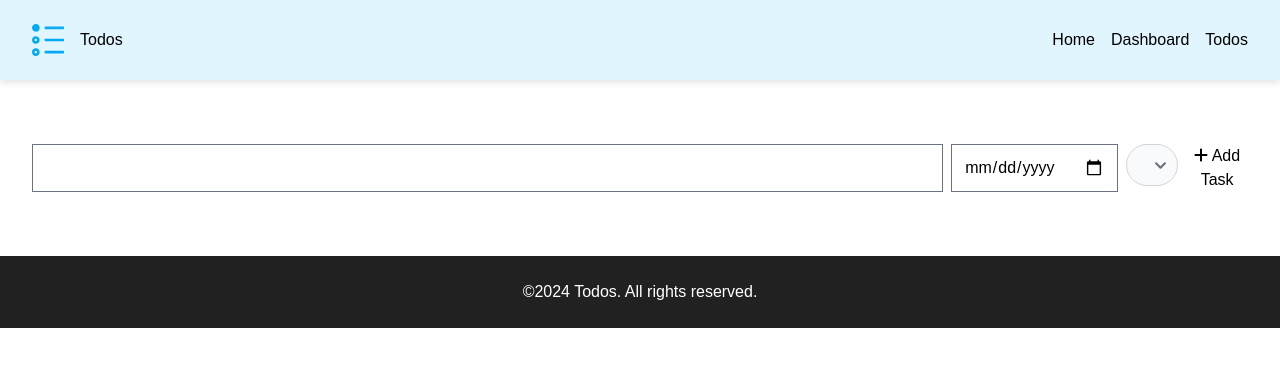
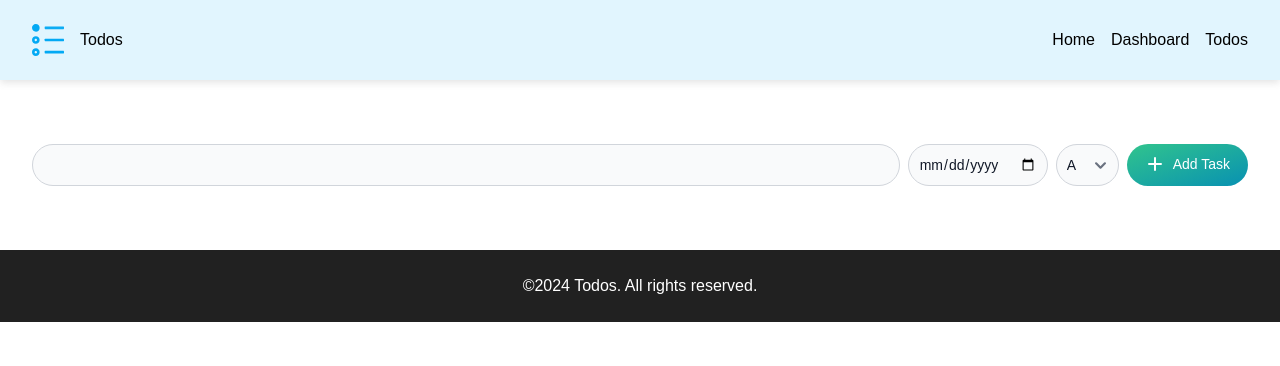
Before and after one commit to manikant-codes/node-projects, a React (Create React App) app in the folder frontend/: page /admin/todos in a window 1280 px wide. Shown: the top 366 px of the page. Built offline with nearby package versions, Linux system fonts and the light colour scheme; no server answers.

Commit message:
completed crud

```diff
--- a/frontend/src/components/common/PrioritySelect.jsx
+++ b/frontend/src/components/common/PrioritySelect.jsx
@@ -1,22 +1,28 @@
-import React, { useState } from "react";
-import styles from "../../styles/common/prioritySelect.module.css";
 import { Select } from "flowbite-react";
+import React, { useEffect, useState } from "react";
 
-function PrioritySelect({ selected, onChange }) {
-  const [priority, setPriority] = useState(selected?.toLowerCase() || "a");
+function PrioritySelect({ selected, onChange, ...others }) {
+  const [priority, setPriority] = useState("a");
+
+  useEffect(() => {
+    setPriority(selected?.toLowerCase() || "a");
+  }, [selected]);
 
   function handleChange(e) {
     setPriority(e.target.value);
+    if (onChange) {
+      onChange(e);
+    }
   }
 
   return (
     <Select
       name="priority"
       id="priority"
-      className="[&>div>select]:rounded-full"
-      // className={styles.prioritySelect}
+      className={`[&>div>select]:rounded-full ${others.className}`}
       value={priority}
       onChange={handleChange}
+      {...others}
     >
       <option value="a">A</option>
       <option value="b">B</option>
--- a/frontend/src/components/todos/AddTask.jsx
+++ b/frontend/src/components/todos/AddTask.jsx
@@ -1,6 +1,6 @@
-import { faAdd } from "@fortawesome/free-solid-svg-icons";
-import { FontAwesomeIcon } from "@fortawesome/react-fontawesome";
+import { Button, TextInput } from "flowbite-react";
 import React from "react";
+import { HiPlus } from "react-icons/hi";
 import { addTaskToState } from "../../helpers/tasksHelper";
 import { addTask } from "../../services/apiServices";
 import styles from "../../styles/todos/addTask.module.css";
@@ -21,7 +21,7 @@ function AddTask({ tasks, setTasks }) {
 
     const result = await addTask({
       task,
-      dueDate,
+      dueDate: new Date(dueDate),
       priority,
     });
 
@@ -36,12 +36,25 @@ function AddTask({ tasks, setTasks }) {
 
   return (
     <form className={styles.addTaskContainer} onSubmit={handleSubmit}>
-      <input name="task" type="text" className={styles.taskInput} />
-      <input name="dueDate" type="date" className={styles.dateInput} />
-      <PrioritySelect />
-      <button type="submit">
-        <FontAwesomeIcon icon={faAdd} /> Add Task
-      </button>
+      <TextInput
+        name="task"
+        type="text"
+        className="grow-[1] [&>div>input]:!rounded-full"
+      />
+      <TextInput
+        name="dueDate"
+        type="date"
+        className="[&>div>input]:!rounded-full"
+      />
+      <PrioritySelect className="shrink-0 [&>div>select]:!rounded-full" />
+      <Button
+        pill
+        type="submit"
+        className="shrink-0"
+        gradientDuoTone="greenToBlue"
+      >
+        <HiPlus className="h-5 w-5 mr-2" /> Add Task
+      </Button>
     </form>
   );
 }
--- a/frontend/src/components/todos/TaskListItem.jsx
+++ b/frontend/src/components/todos/TaskListItem.jsx
@@ -1,14 +1,16 @@
+import { faEdit } from "@fortawesome/free-regular-svg-icons";
+import { faTrash } from "@fortawesome/free-solid-svg-icons";
+import { FontAwesomeIcon } from "@fortawesome/react-fontawesome";
 import React, { useState } from "react";
+import {
+  removeTaskFromState,
+  updateTaskInState,
+} from "../../helpers/tasksHelper";
+import { deleteTask, updateTask } from "../../services/apiServices";
 import styles from "../../styles/todos/tasksList.module.css";
+import FlowModal from "../common/FlowModal";
 import PrioritySelect from "../common/PrioritySelect";
-import { FontAwesomeIcon } from "@fortawesome/react-fontawesome";
-import { faTrash } from "@fortawesome/free-solid-svg-icons";
-import { faEdit } from "@fortawesome/free-regular-svg-icons";
-import { deleteTask } from "../../services/apiServices";
-import { removeTaskFromState } from "../../helpers/tasksHelper";
-import Modal from "../common/Modal";
 import UpdateTaskForm from "./UpdateTaskForm";
-import FlowModal from "../common/FlowModal";
 
 function TaskListItem({ task, tasks, setTasks }) {
   const [isOpen, setIsOpen] = useState(false);
@@ -26,10 +28,22 @@ function TaskListItem({ task, tasks, setTasks }) {
     toggleModal();
   }
 
+  async function handleCheckChange(e) {
+    const updatedTask = await updateTask({
+      ...task,
+      isCompleted: e.target.checked,
+    });
+    updateTaskInState(updatedTask.data, tasks, setTasks);
+  }
+
   return (
     <>
       <li className={styles.taskListItem}>
-        <input type="checkbox" />
+        <input
+          type="checkbox"
+          checked={task.isCompleted}
+          onChange={handleCheckChange}
+        />
         <p className={styles.task}>{task.task}</p>
         <p>{task.dueDate}</p>
         <PrioritySelect selected={task.priority} />
@@ -51,7 +65,14 @@ function TaskListItem({ task, tasks, setTasks }) {
           title="Update Task"
           isOpen={isOpen}
           toggleModal={toggleModal}
-          body={<UpdateTaskForm task={task} />}
+          body={
+            <UpdateTaskForm
+              task={task}
+              tasks={tasks}
+              setTasks={setTasks}
+              toggleModal={toggleModal}
+            />
+          }
         />
       )}
     </>
--- a/frontend/src/components/todos/UpdateTaskForm.jsx
+++ b/frontend/src/components/todos/UpdateTaskForm.jsx
@@ -1,30 +1,51 @@
-import React from "react";
+import { Button, Datepicker, TextInput } from "flowbite-react";
+import React, { useState } from "react";
+import styles from "../../styles/todos/updateTask.module.css";
 import PrioritySelect from "../common/PrioritySelect";
-import styles from "../../styles/todos/updateTask.module.css";
-import { Button, Datepicker, TextInput } from "flowbite-react";
-import { HiPencil } from "react-icons/hi";
+import { updateTask } from "../../services/apiServices";
+import { updateTaskInState } from "../../helpers/tasksHelper";
 
-function UpdateTaskForm({ task }) {
+function UpdateTaskForm({ task, toggleModal, tasks, setTasks }) {
+  const [formState, setFormState] = useState({
+    task: task.task || "",
+    dueDate: task.dueDate || "",
+    priority: task.priority || "a",
+    isCompleted: task.isCompleted || false,
+  });
+
+  function handleChange(e) {
+    if (e instanceof Date) {
+      setFormState({ ...formState, dueDate: e });
+    } else {
+      setFormState({ ...formState, [e.target.name]: e.target.value });
+    }
+  }
+
+  async function handleSubmit(e) {
+    e.preventDefault();
+    const updatedTask = await updateTask({ ...formState, _id: task._id });
+    updateTaskInState(updatedTask.data, tasks, setTasks);
+    toggleModal();
+  }
+
   return (
-    <form className={styles.formContainer}>
+    <form className={styles.formContainer} onSubmit={handleSubmit}>
       <TextInput
+        type="text"
+        name="task"
+        sizing="md"
+        placeholder="Task"
+        value={formState.task}
         className="[&>div>input]:rounded-full"
-        type="text"
-        sizing="md"
-        icon={HiPencil}
-        placeholder="Task"
-        value={task.task}
-        // addon={<HiPencil />}
-        // color="success"
-        // helperText={
-        //   <>
-        //     <span className="font-medium">Alright!</span> Username available!
-        //   </>
-        // }
+        onChange={handleChange}
       />
-      <Datepicker value={new Date(task.date)} />
-      <PrioritySelect selected={task.priority} />
-      <Button pill gradientDuoTone="greenToBlue">
+      <Datepicker
+        value={new Date(formState.dueDate)}
+        name="dueDate"
+        onSelectedDateChanged={handleChange}
+      />
+      <PrioritySelect selected={formState.priority} onChange={handleChange} />
+      <Button pill gradientDuoTone="greenToBlue" type="submit">
         Submit
       </Button>
     </form>
--- a/frontend/src/services/apiServices.js
+++ b/frontend/src/services/apiServices.js
@@ -13,3 +13,7 @@ export function addTask(data) {
 export function deleteTask(id) {
   return fetchHelper(`${BASE_URL}/tasks/${id}`, "DELETE");
 }
+
+export function updateTask(data) {
+  return fetchHelper(`${BASE_URL}/tasks/${data._id}`, "PATCH", data);
+}
```
Also changed, not shown: 1 other file (tests, documents, lock files or other folders).
